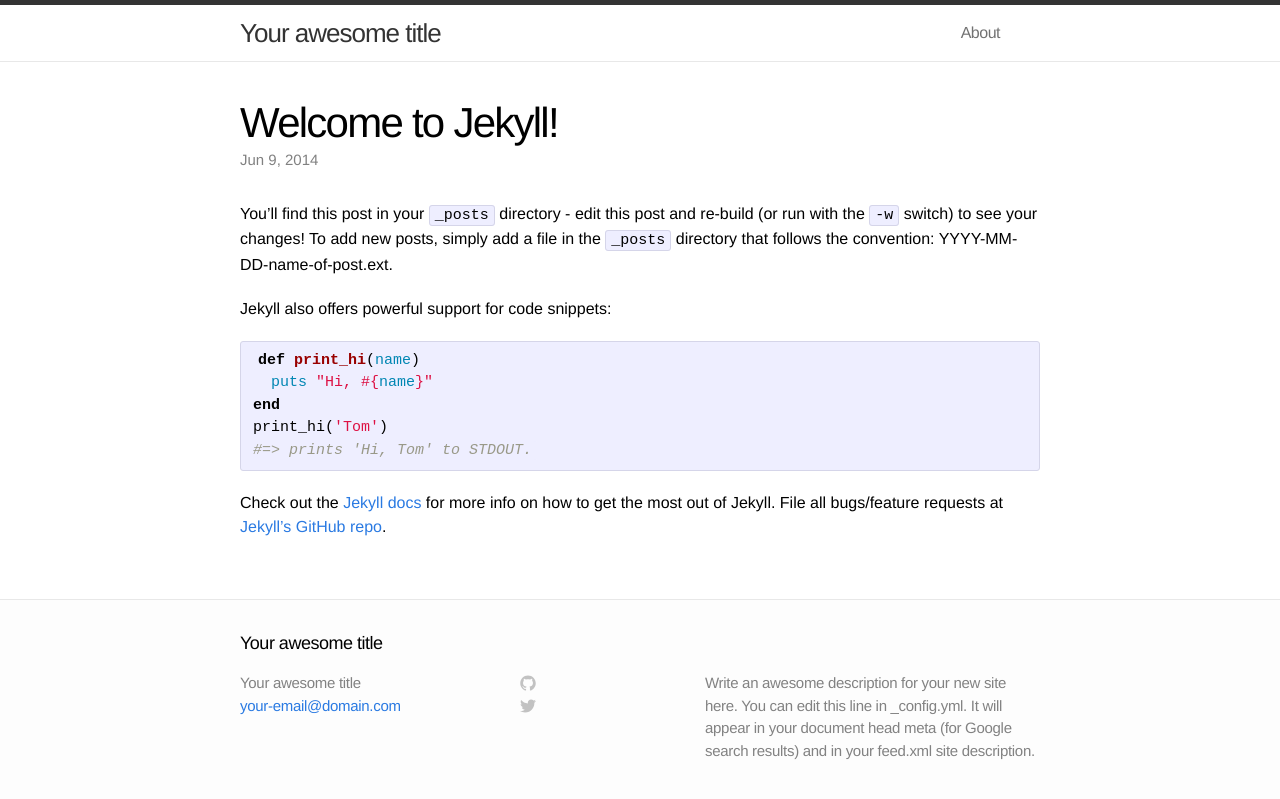
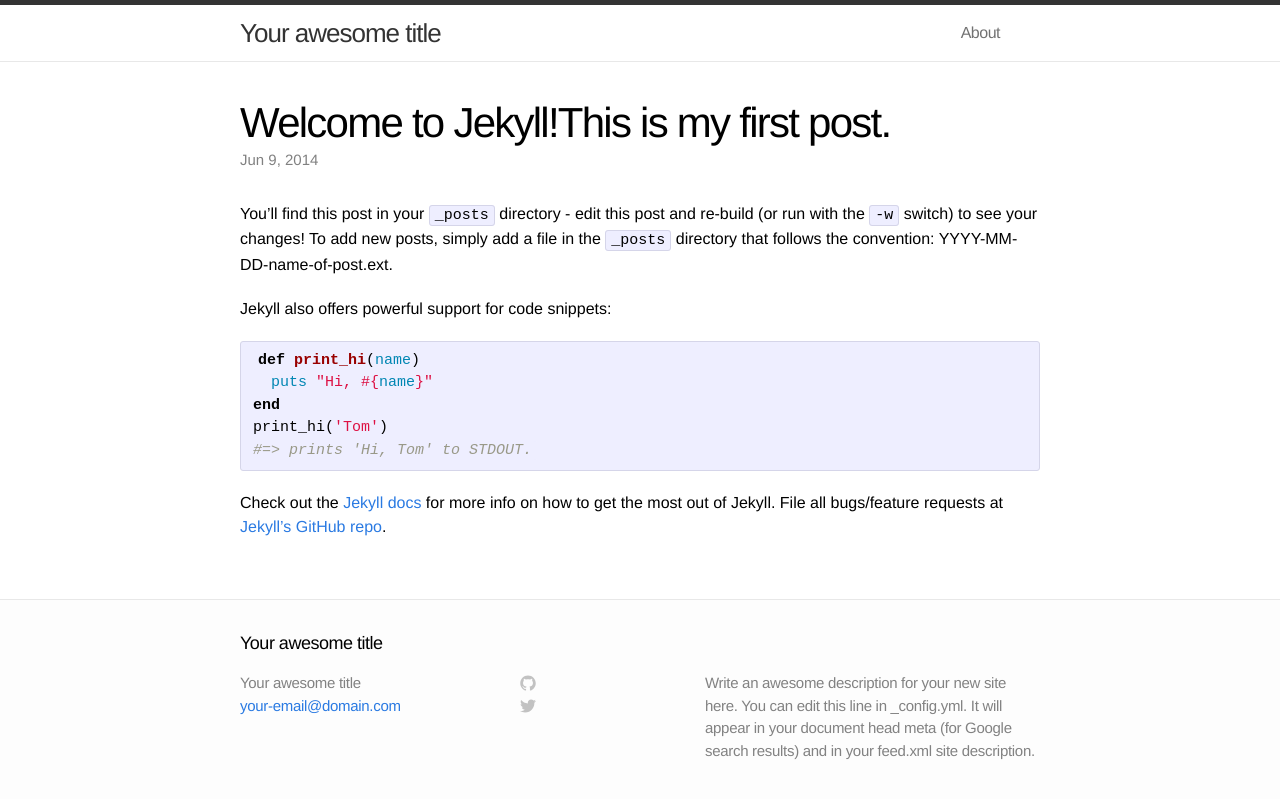
Before and after one commit to kaysonli/blog, a Jekyll site: the page built from _posts/2014-06-09-welcome-to-jekyll.markdown, in a window 1280 px wide. Shown: the top 799 px of the page. Built offline with Jekyll 4.4.1, drawn with Linux system fonts in a browser that asks for light colours.

Commit message:
update post.

```diff
--- a/_posts/2014-06-09-welcome-to-jekyll.markdown
+++ b/_posts/2014-06-09-welcome-to-jekyll.markdown
@@ -1,6 +1,6 @@
 ---
 layout: post
-title:  "Welcome to Jekyll!"
+title:  "Welcome to Jekyll!This is my first post."
 date:   2014-06-09 17:36:43
 categories: jekyll update
 ---
```
